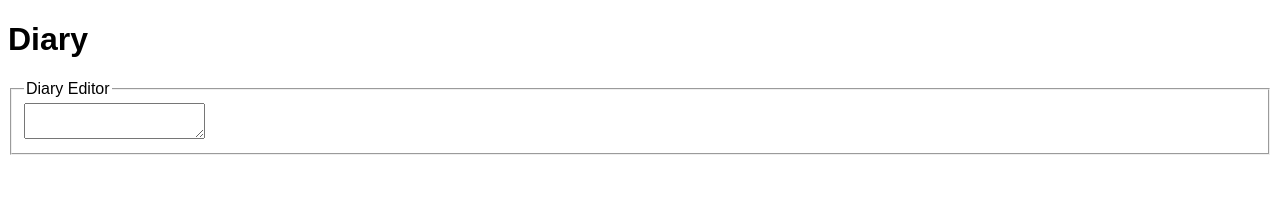
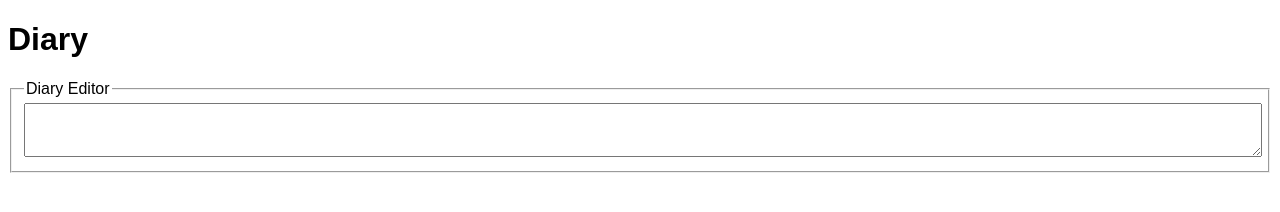
Before and after one commit to njg4ne/attackable-defendable-diary, a plain HTML site: page index.html in a window 1280 px wide. Drawn offline with Linux system fonts and the light colour scheme.

Commit message:
Style the textarea to be wide and resizable vertically with a three line minimum height

```diff
--- a/index.html
+++ b/index.html
@@ -8,6 +8,11 @@
       :root {
         color-scheme: light dark;
         font-family: Arial, Helvetica, sans-serif;
+      }
+      textarea {
+        width: 100%;
+        resize: vertical;
+        min-height: 3rem;
       }
     </style>
   </head>
```
